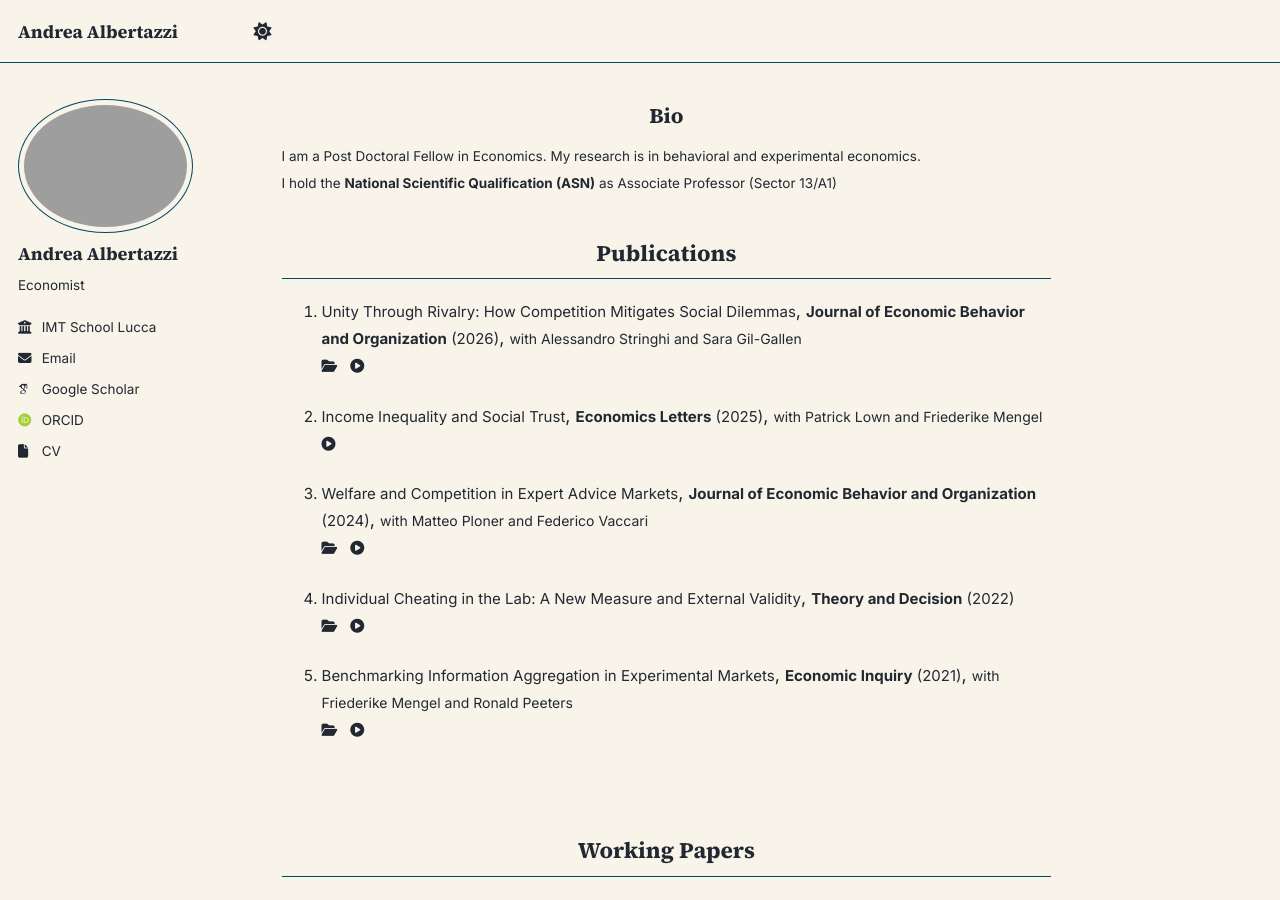
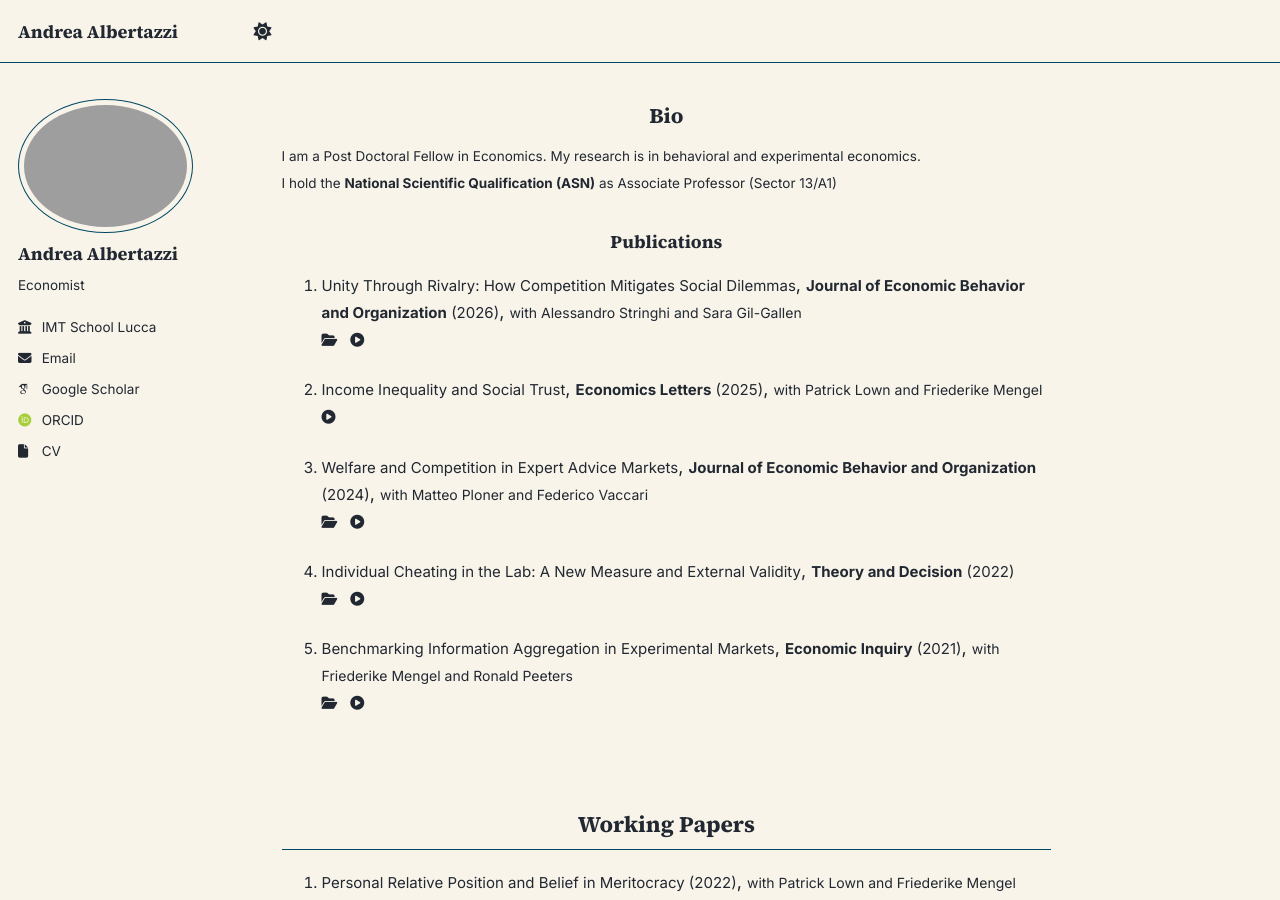
Before and after one commit to tazze87/tazze87.github.io, a Jekyll site: the page built from _pages/about.md, in a window 1280 px wide and 900 px high. Built offline with Jekyll 4.4.1, drawn with Linux system fonts in a browser that asks for light colours; some web fonts are replaced; a script that is not in the unit is left out.

Commit message:
Update about.md

```diff
--- a/_pages/about.md
+++ b/_pages/about.md
@@ -8,7 +8,7 @@ author_profile: true
 <div style="text-align:left;"><small>I am a Post Doctoral Fellow in Economics. My research is in behavioral and experimental economics.<br>
      I hold the <b>National Scientific Qualification (ASN)</b> as Associate Professor (Sector 13/A1)</small></div>
 
-<h2 style="text-align:center;">Publications</h2>
+<h3 style="text-align:center;">Publications</h3>
 
 1. <a href="/files/SAG_enemy_of_my_enemy.pdf" target="_blank" rel="noopener noreferrer" style="font-size:15px;">
      Unity Through Rivalry: How Competition Mitigates Social Dilemmas</a>,
```
